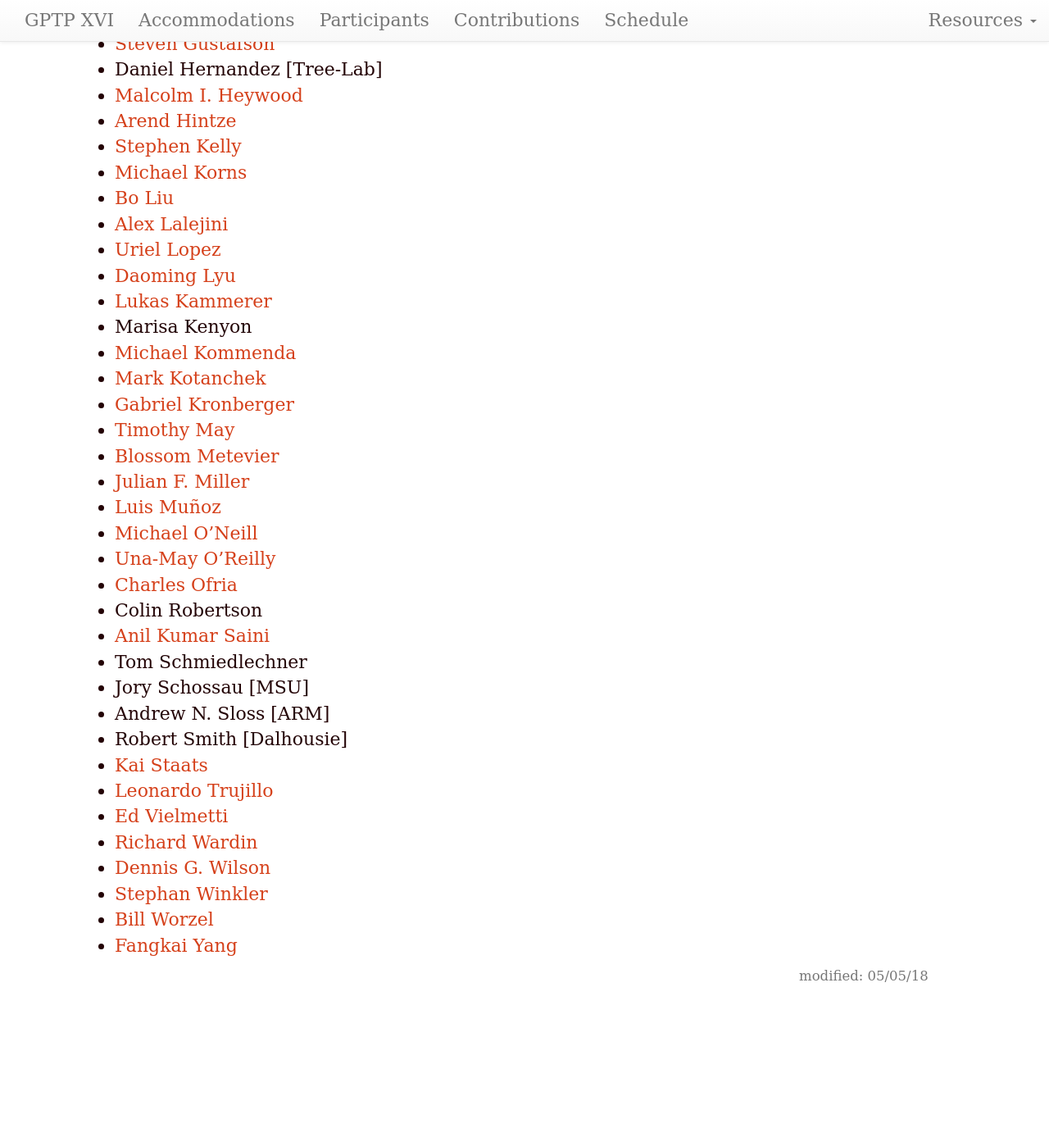
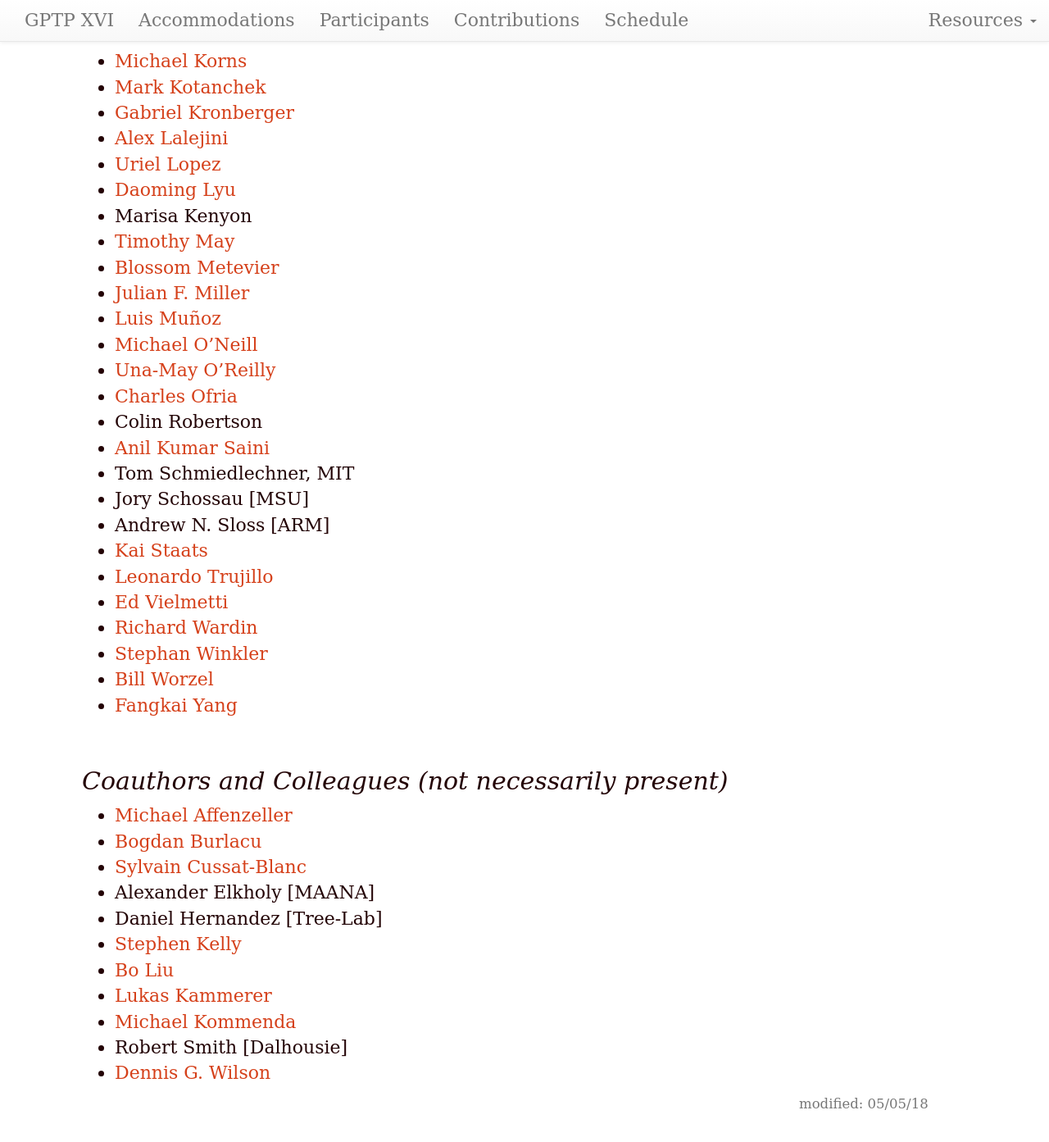
Before and after one commit to GPTP-workshop/gptp-workshop.github.io, a Jekyll site: the page built from attendees.md, in a window 1280 px wide and 1400 px high, scrolled down 996 px. Shown: the top 1393 px of the window at 82% size. Built offline with Jekyll 4.4.1, drawn with Linux system fonts in a browser that asks for light colours; our own code applies the rules of GitHub Pages for plain Markdown files; before the commit the page ends 2240 px from its top, so only the background shows below that; some of the changed text lies outside the part shown.

Commit message:
attendees

```diff
--- a/attendees.md
+++ b/attendees.md
@@ -54,15 +46,27 @@ dates: "May 17-20, 2018"
 - [Charles Ofria](http://www.ofria.com)
 - Colin Robertson
 - [Anil Kumar Saini](https://sites.hampshire.edu/ci-lab/)
-- Tom Schmiedlechner
+- Tom Schmiedlechner, MIT
 - Jory Schossau [MSU]
 - Andrew N. Sloss [ARM]
-- Robert Smith [Dalhousie]
 - [Kai Staats](https://www.kaistaats.com)
 - [Leonardo Trujillo](http://www.tree-lab.org/index.php/people-2/reserachers/46-leonardo-trujillo)
 - [Ed Vielmetti](https://www.packet.net/about/ed-vielmetti/)
 - [Richard Wardin](https://github.com/Shalmezad)
-- [Dennis G. Wilson](https://d9w.xyz)
 - [Stephan Winkler](https://heal.heuristiclab.com/team/winkler)
 - [Bill Worzel](http://www.spartaninnovations.org/bill-worzel)
 - [Fangkai Yang](https://scholar.google.com/citations?user=GwR1fdsAAAAJ&hl=en)
+
+## Coauthors and Colleagues (not necessarily present)
+
+- [Michael Affenzeller](https://heal.heuristiclab.com/team/affenzeller)
+- [Bogdan Burlacu](http://heal.heuristiclab.com/team/burlacu)
+- [Sylvain Cussat-Blanc](https://www.irit.fr/~Sylvain.Cussat-Blanc/index_en.php)
+- Alexander Elkholy [MAANA]
+- Daniel Hernandez [Tree-Lab]
+- [Stephen Kelly](http://stephenkelly.ca/?q=node/29)
+- [Bo Liu](http://www.eng.auburn.edu/~bzl0056/)
+- [Lukas Kammerer](https://heal.heuristiclab.com/team/kammerer)
+- [Michael Kommenda](http://heal.heuristiclab.com/team/kommenda)
+- Robert Smith [Dalhousie]
+- [Dennis G. Wilson](https://d9w.xyz)
```
Also changed, not shown: other parts of attendees.md (+6 -14 lines).
